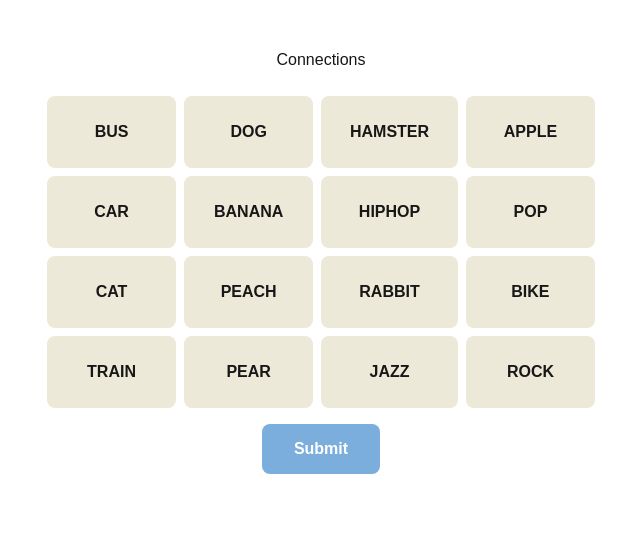
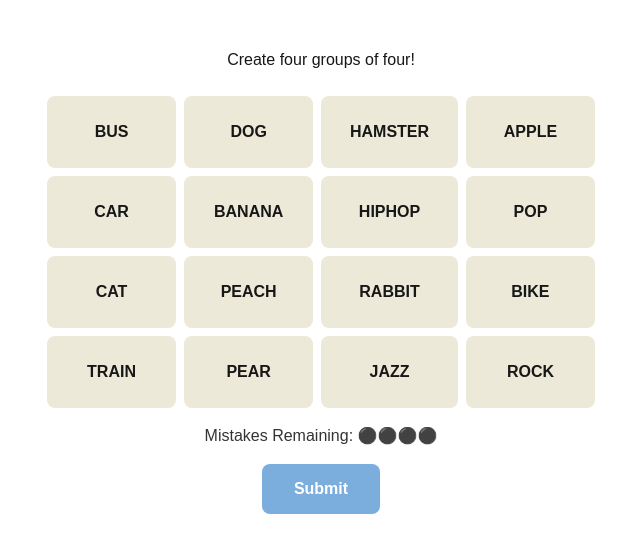
Before and after one commit to CaylinCat/mangodle, a Next.js app in the folder mangodle/: page /mangonections in a window 1280 px wide. Shown: the top 552 px of the page, without its empty margins (319-959 px from the left). Built offline with nearby package versions, Linux system fonts and the light colour scheme.

Commit message:
mangonections mistakes remaining

```diff
--- a/mangodle/src/app/mangonections/page.module.css
+++ b/mangodle/src/app/mangonections/page.module.css
@@ -121,3 +121,10 @@
 .shakeIncorrect {
   animation: shake 0.4s ease;
 }
+
+.mistakes {
+  font-size: 1rem;
+  margin-bottom: 1rem;
+  color: #333;
+  font-weight: 500;
+}
--- a/mangodle/src/app/mangonections/page.tsx
+++ b/mangodle/src/app/mangonections/page.tsx
@@ -27,6 +27,9 @@ export default function ConnectionsGame() {
   const [feedback, setFeedback] = useState<'correct' | 'incorrect' | null>(null);
   const [jumpIndex, setJumpIndex] = useState<number | null>(null);
   const [isShakingAll, setIsShakingAll] = useState(false);
+  const MAX_MISTAKES = 4;
+  const [mistakes, setMistakes] = useState(0);
+
 
   const toggleWord = (word: string) => {
     setSelected(prev =>
@@ -67,6 +70,7 @@ export default function ConnectionsGame() {
             setSelected([]);
             setJumpIndex(null);
           }, 600);
+          setMistakes(prev => prev + 1);
         } else if (feedback === 'correct') {
           const group = solutionGroups.find(
             g => g.words.every(w => selected.includes(w))
@@ -94,7 +98,7 @@ export default function ConnectionsGame() {
 
   return (
     <div className={styles.container}>
-      <h1 className={styles.title}>Connections</h1>
+      <h1 className={styles.title}>Create four groups of four!</h1>
 
       <div className={styles.solvedArea}>
         {foundGroups.map((group, i) => (
@@ -134,6 +138,10 @@ export default function ConnectionsGame() {
         })}
       </div>
 
+      <div className={styles.mistakes}>
+        Mistakes Remaining: {'⚫️'.repeat(MAX_MISTAKES - mistakes)}
+      </div>
+
       <button
         className={styles.submitButton}
         onClick={checkSelection}
```
